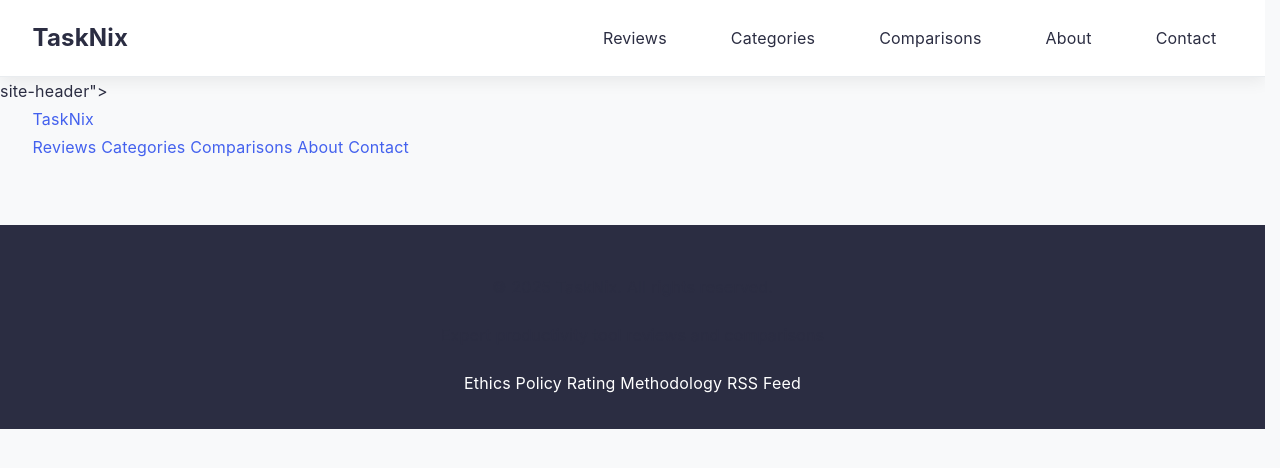
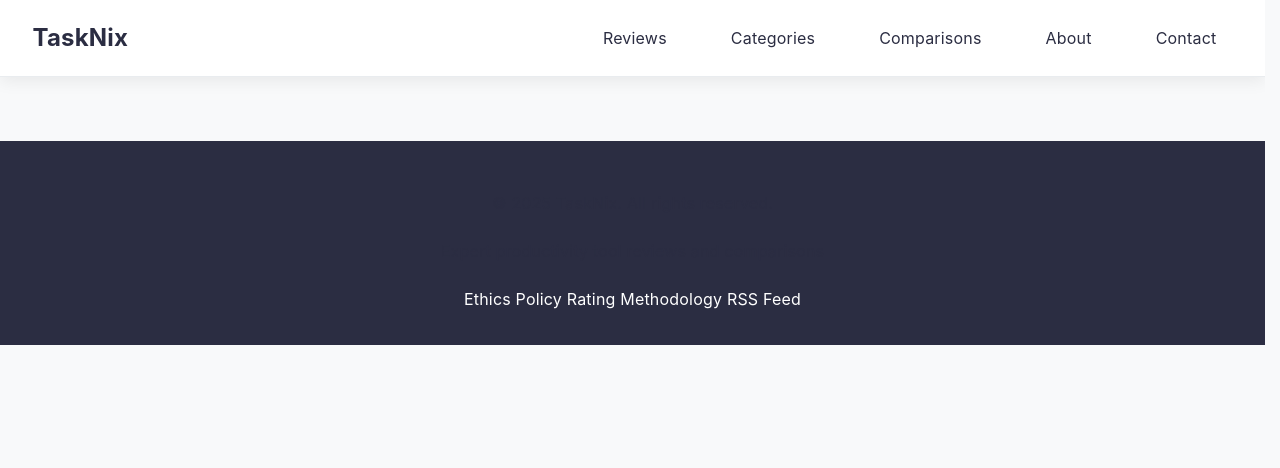
Before and after one commit to boismoney/tasknix, a Jekyll site: the page built from file_sharing.md, in a window 1280 px wide. Shown: the top 468 px of the page. Built offline with Jekyll 4.4.1, drawn with Linux system fonts in a browser that asks for light colours; our own code applies the rules of GitHub Pages for plain Markdown files.

Commit message:
Update header.html

```diff
--- a/_includes/header.html
+++ b/_includes/header.html
@@ -18,18 +18,4 @@
       </div>
     </nav>
   </div>
-</header>site-header">
-  <div class="wrapper">
-    <a class="site-title" href="{{ '/' | relative_url }}">{{ site.title | escape }}</a>
-
-    <nav class="site-nav">
-      <div class="nav-items">
-        <a class="nav-item" href="{{ '/reviews/' | relative_url }}">Reviews</a>
-        <a class="nav-item" href="{{ '/categories/' | relative_url }}">Categories</a>
-        <a class="nav-item" href="{{ '/comparisons/' | relative_url }}">Comparisons</a>
-        <a class="nav-item" href="{{ '/about/' | relative_url }}">About</a>
-        <a class="nav-item" href="{{ '/contact/' | relative_url }}">Contact</a>
-      </div>
-    </nav>
-  </div>
 </header>
```
